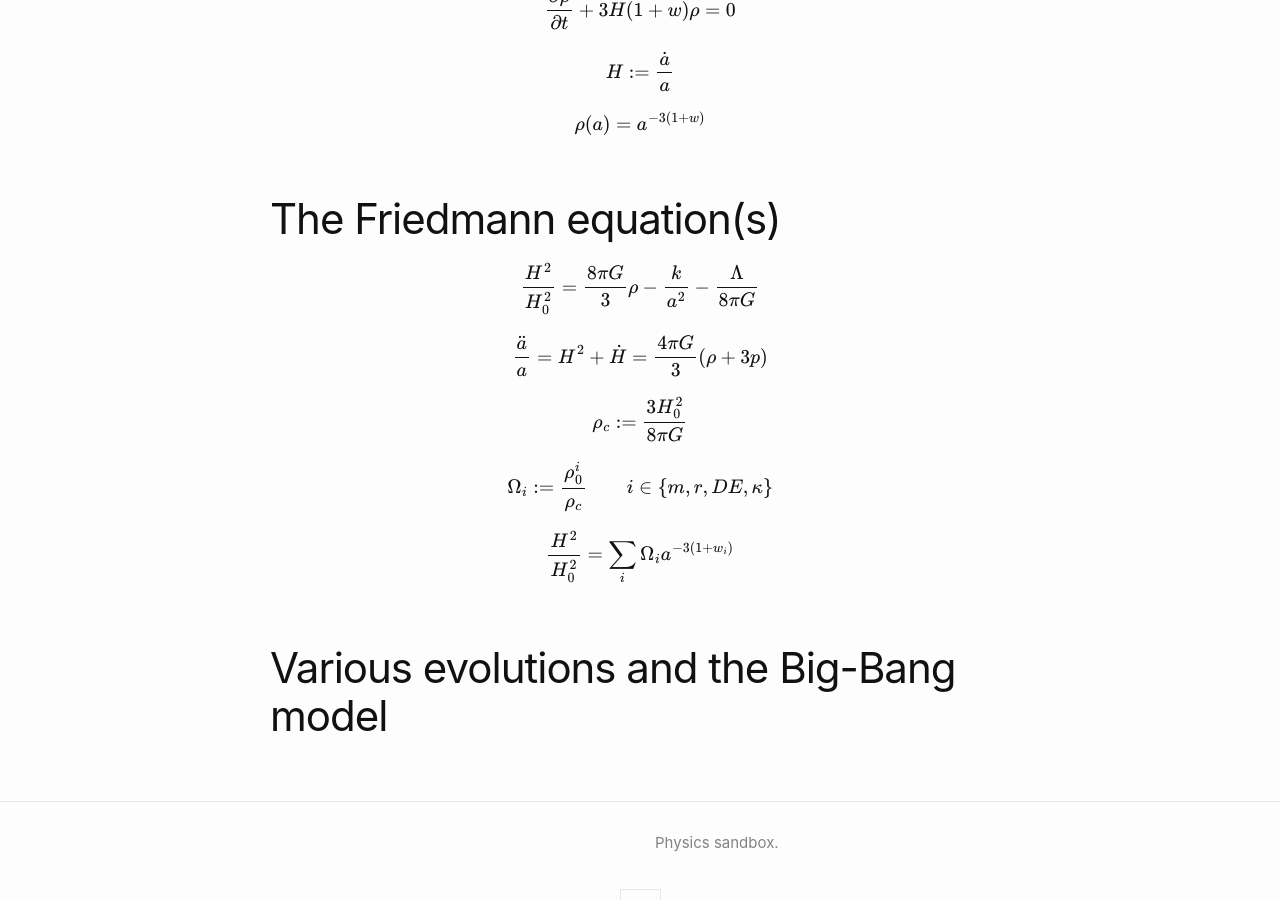
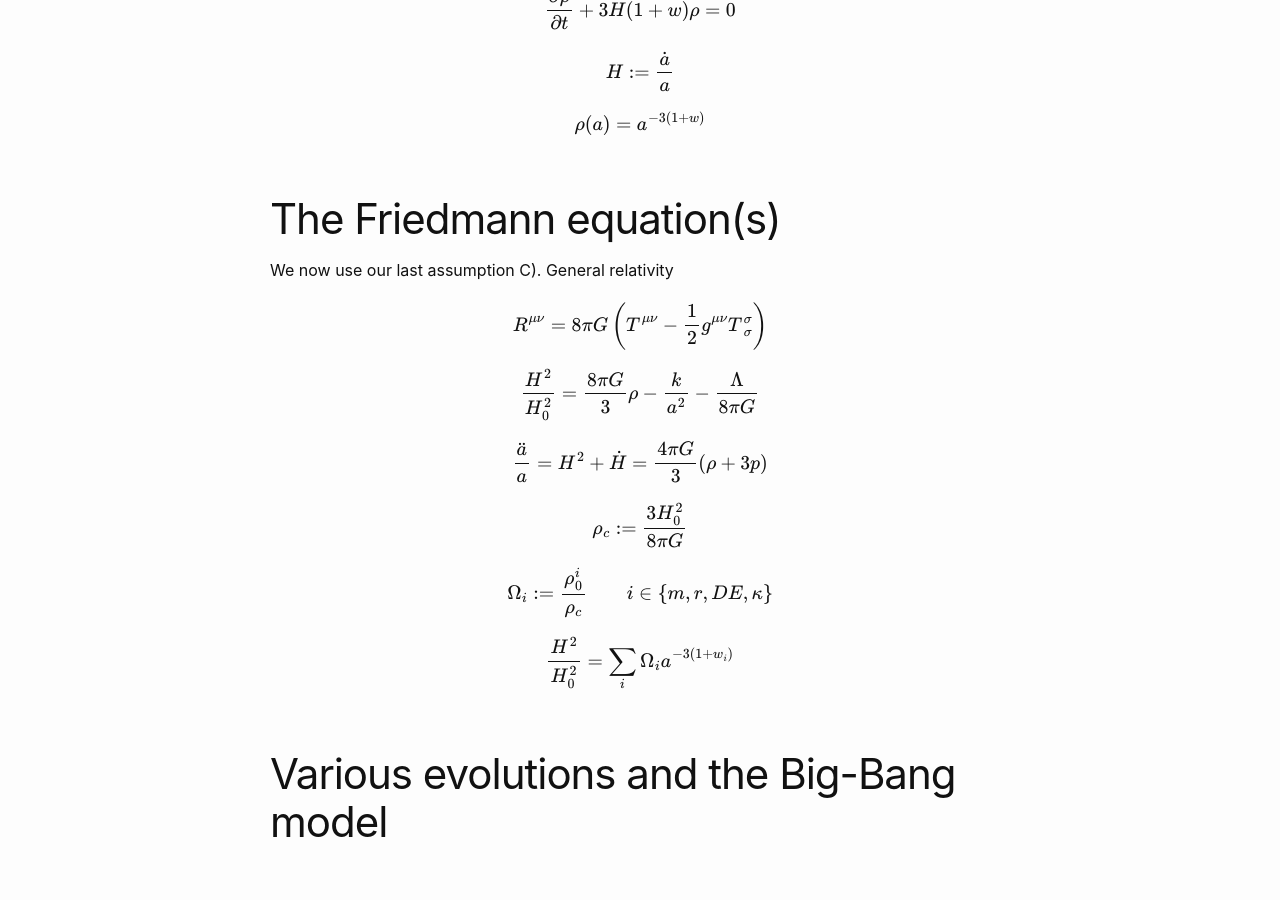
Before and after one commit to YoloNomy/YoloNomy.github.io, a Jekyll site: the page built from codes/cosmo/friedmann.md, in a window 1280 px wide and 900 px high, scrolled down 1223 px. Built offline with Jekyll 4.4.1, drawn with Linux system fonts in a browser that asks for light colours; formulas are drawn with MathJax 3.

Commit message:
Update friedmann.md

```diff
--- a/codes/cosmo/friedmann.md
+++ b/codes/cosmo/friedmann.md
@@ -30,7 +30,6 @@ A) also gives strong constraints on the possible behavior of the content in the
 $$ T_{\mu \nu}=\rho u_\mu u_\nu + p (g_{\mu\,\nu}+ u_\mu u_\nu)= {\rm diag}(\rho,p,p,p)
 $$
 
-
 $$
 p=w\rho
 $$
@@ -55,6 +54,10 @@ $$
 
 # The Friedmann equation(s)
 
+We now use our last assumption C). General relativity
+
+$$     R^{\mu \nu} = 8 \pi G \left( T^{\mu \nu} - \frac{1}{2}g^{\mu \nu} T_{\ \sigma}^{\sigma}\right) $$
+
 $$ \frac{H^2}{H_0^2} = \frac{8\pi G}{3}\rho - \frac{k}{a^2} -\frac{\Lambda}{8 \pi G} $$
 
 $$
```
